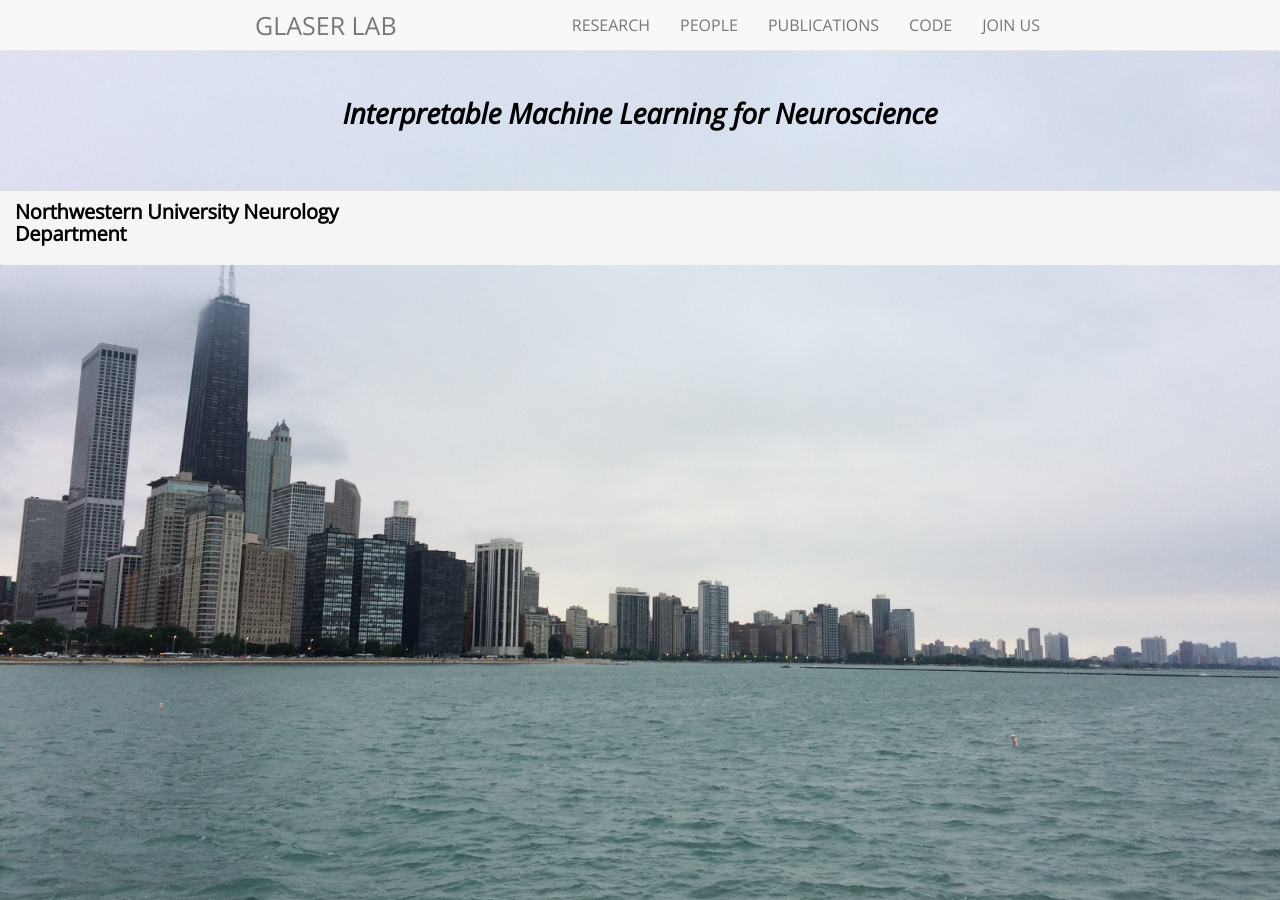
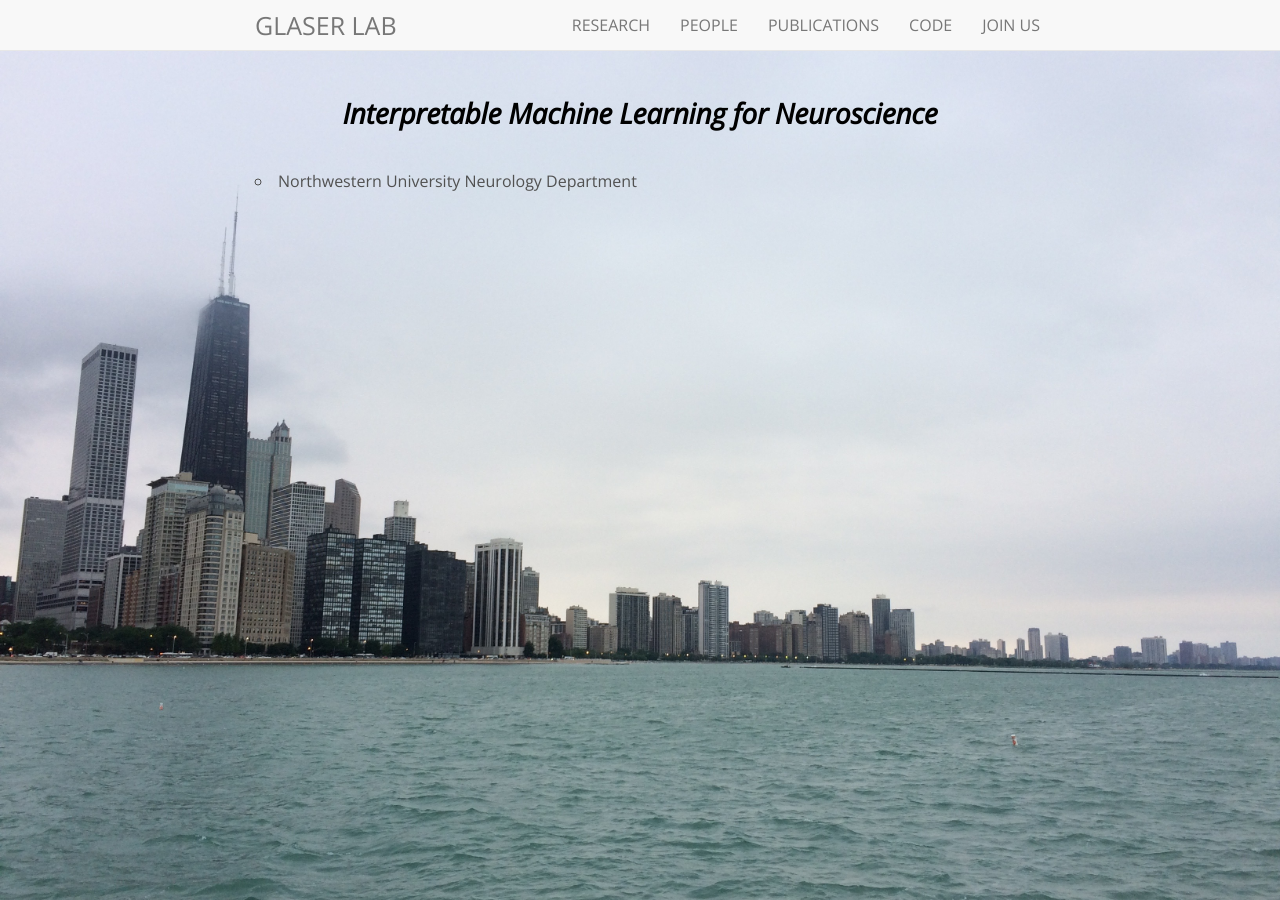
Before and after one commit to glaserlab/glaserlab.github.io, a Jekyll site: the page built from index.html, in a window 1280 px wide. Built offline with Jekyll 4.4.1, drawn with Linux system fonts in a browser that asks for light colours; nearby versions of some CDN libraries; library files that are not in the unit come from our copies; comment, search, counter and statistics services are not loaded.

Commit message:
footer update

```diff
--- a/_includes/footer.html
+++ b/_includes/footer.html
@@ -1,30 +1,10 @@
-<br/>
-<section id="footer">
-<div class="container-footer">
-  <div class="panel-footer">
-	  <div class="row">
-		<div class="col-sm-4">
-		    <h5>Northwestern University Neurology Department</h5>
-            <!-- <p>{{ Northwestern University }}</p> -->
-		</div>
 
-		<!-- <div class="col-sm-4">
-		    <h5>Contact</h5>
-            <p>{{ site.contact }}</p>
-		</div>
-
-		<div class="col-sm-4">
-		    <h5>Coordinates</h5>
-            <p>{{ site.location }}</p> -->
-		<!-- </div> -->
-	  </div>
-
-      <!-- <center><p>&copy {{ "now" | date: "%Y" }} {{site.title | escape }} </p></center> -->
-	<!-- </div> -->
-  </div>
+<div class="footer">
+  <footer>
+      <div class="container">
+          <ul>
+              <li>Northwestern University Neurology Department</li>
+          </ul>
+      </div>
+  </footer>
 </div>
-
-<script src="{{ "/assets/javascript/bootstrap/jquery.min.js" | relative_url }}"></script>
-<!-- <script src="{{ "/assets/javascript/popper/dist/umd/popper.min.js" | relative_url }}"></script> -->
-<script src="{{ "/assets/javascript/bootstrap/bootstrap.bundle.min.js" | relative_url }}"></script>
-<!-- <script src="{{ "/assets/javascript/shb.js" | relative_url }}"></script> -->
```
